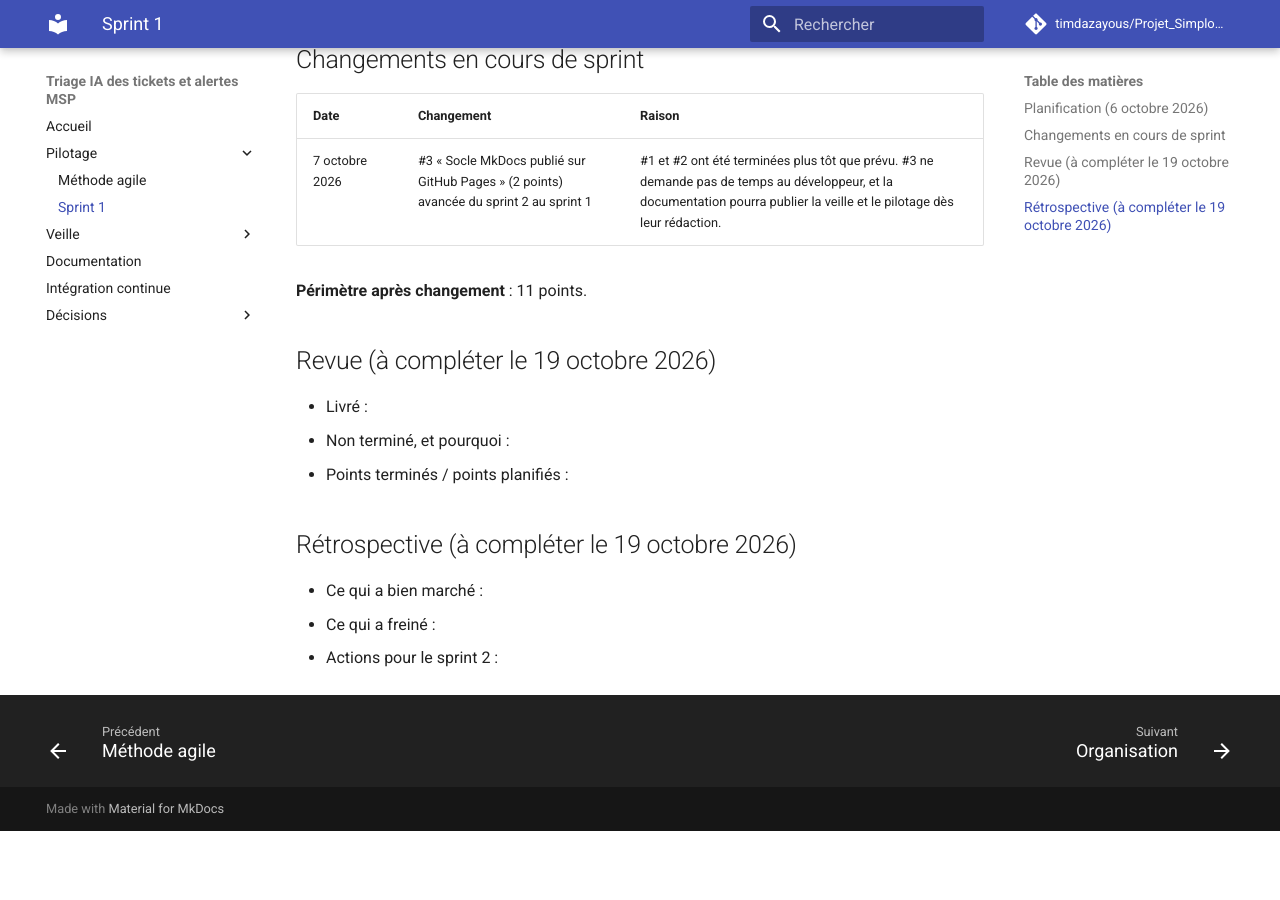
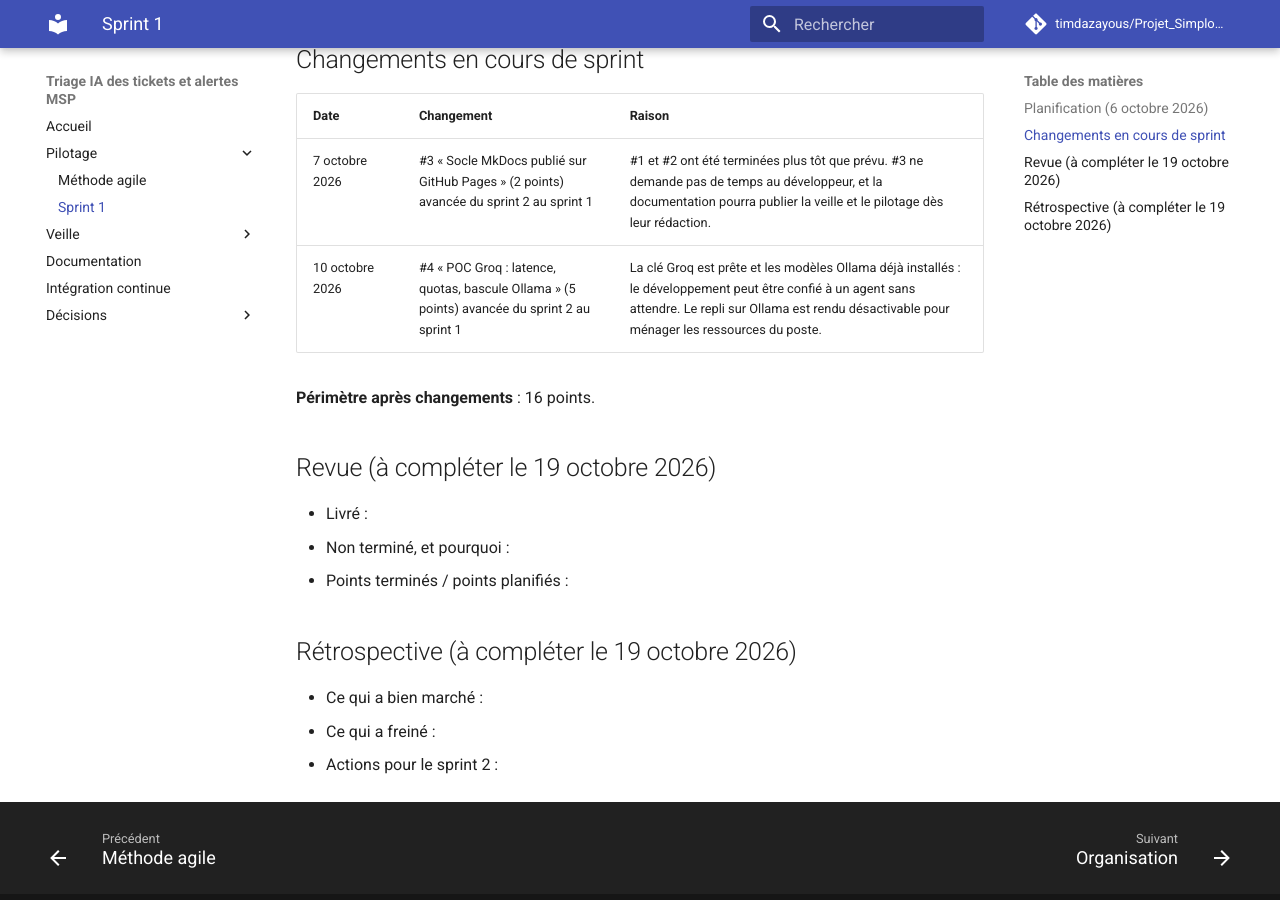
Before and after one commit to timdazayous/Projet_Simplon_FIN_ETUDES, an MkDocs documentation site: the page built from docs/sprints/sprint-01.md, in a window 1280 px wide and 900 px high, scrolled down 800 px. Built offline with MkDocs 1.6.1 and Material for MkDocs 9.7.7, drawn with Linux system fonts in a browser that asks for light colours; comment, search, counter and statistics services are not loaded; before the commit the page ends 1631 px from its top, so only the background shows below that.

Commit message:
Sprint 1 : note l'ajout de #4 au périmètre
Co-Authored-By: Claude Opus 5.5 <noreply@anthropic.com>

```diff
--- a/docs/sprints/sprint-01.md
+++ b/docs/sprints/sprint-01.md
@@ -21,8 +21,9 @@ Jalon : Phase 1 — Cadrage et fondations.
 | Date | Changement | Raison |
 |---|---|---|
 | 7 octobre 2026 | #3 « Socle MkDocs publié sur GitHub Pages » (2 points) avancée du sprint 2 au sprint 1 | #1 et #2 ont été terminées plus tôt que prévu. #3 ne demande pas de temps au développeur, et la documentation pourra publier la veille et le pilotage dès leur rédaction. |
+| 10 octobre 2026 | #4 « POC Groq : latence, quotas, bascule Ollama » (5 points) avancée du sprint 2 au sprint 1 | La clé Groq est prête et les modèles Ollama déjà installés : le développement peut être confié à un agent sans attendre. Le repli sur Ollama est rendu désactivable pour ménager les ressources du poste. |
 
-**Périmètre après changement** : 11 points.
+**Périmètre après changements** : 16 points.
 
 ## Revue (à compléter le 19 octobre 2026)
 
```
